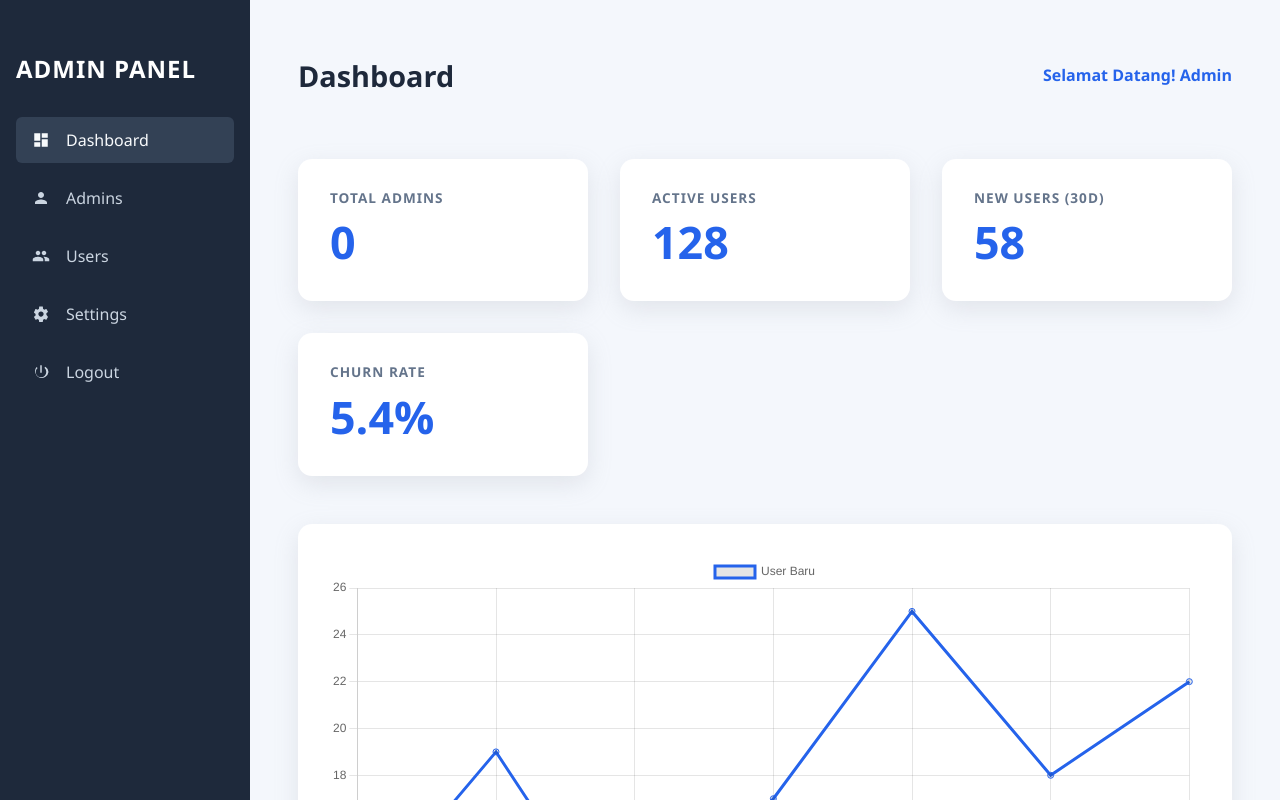
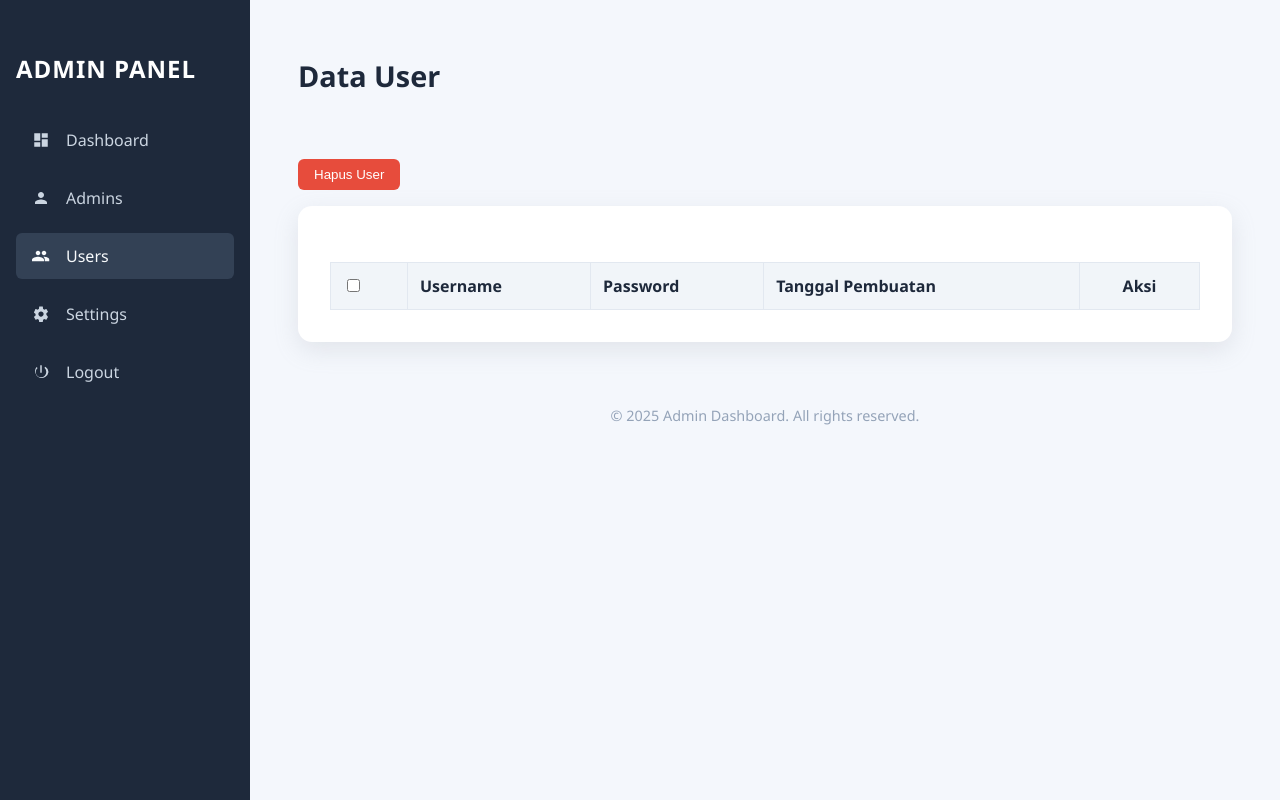
Before and after one commit to xadriannn/CHATBOT-AI, a website: page public/dashboard.html in a window 1280 px wide. Both pictures are taken after a click on the link "Users". Shown: the top 800 px of the page. Drawn offline with nearby package versions, Linux system fonts and the light colour scheme; no server answers.

Commit message:
update dikit

```diff
--- a/public/dashboard.html
+++ b/public/dashboard.html
@@ -23,10 +23,13 @@
       Admins
     </a>
 
-    <a href="#" class="nav-link">
-      <svg viewBox="0 0 24 24"><path d="M16 11c1.66 0 2.99-1.34 2.99-3S17.66 5 16 5s-3 1.34-3 3 1.34 3 3 3zm-8 0c1.66 0 2.99-1.34 2.99-3S9.66 5 8 5 5 6.34 5 8s1.34 3 3 3zm0 2c-2.33 0-7 1.17-7 3.5V19h14v-2.5c0-2.33-4.67-3.5-7-3.5zm8 0c-.29 0-.62.02-.97.05 1.16.84 1.97 2.03 1.97 3.45V19h6v-2.5c0-2.33-4.67-3.5-7-3.5z"/></svg>
-      Users
-    </a>
+    <a href="#" class="nav-link" onclick="showSection('user-table-section', this)">
+  <svg viewBox="0 0 24 24" width="24" height="24" fill="currentColor">
+    <path d="M16 11c1.66 0 3-1.34 3-3s-1.34-3-3-3-3 1.34-3 3 1.34 3 3 3zm-8 0c1.66 0 3-1.34 3-3S9.66 5 8 5 5 6.34 5 8s1.34 3 3 3zm0 2c-2.67 0-8 1.34-8 4v2h16v-2c0-2.66-5.33-4-8-4zm8 0c-.29 0-.62.02-.97.05 1.16.84 1.97 2.03 1.97 3.45V19h6v-2.5c0-2.33-4.67-3.5-7-3.5z"/>
+  </svg>
+  Users
+</a>
+
 
     <a href="#" class="nav-link">
       <svg viewBox="0 0 24 24"><path d="M19.14,12.94c0.04-0.31,0.06-0.63,0.06-0.94s-0.02-0.63-0.06-0.94l2.03-1.58c0.18-0.14,0.23-0.4,0.12-0.61l-1.92-3.32c-0.11-0.21-0.36-0.3-0.59-0.22l-2.39,0.96c-0.5-0.38-1.03-0.7-1.63-0.94L14.5,2.5c-0.05-0.23-0.25-0.4-0.49-0.4h-4c-0.24,0-0.44,0.17-0.49,0.4L9.22,5.28c-0.6,0.24-1.13,0.56-1.63,0.94l-2.39-0.96c-0.23-0.09-0.48,0.01-0.59,0.22L2.69,9.8c-0.11,0.21-0.06,0.47,0.12,0.61l2.03,1.58C4.76,12.37,4.73,12.68,4.73,13s0.02,0.63,0.06,0.94l-2.03,1.58c-0.18,0.14-0.23,0.4-0.12,0.61l1.92,3.32c0.11,0.21,0.36,0.3,0.59,0.22l2.39-0.96c0.5,0.38,1.03,0.7,1.63,0.94l0.29,2.78c0.05,0.23,0.25,0.4,0.49,0.4h4c0.24,0,0.44-0.17,0.49-0.4l0.29-2.78c0.6-0.24,1.13-0.56,1.63-0.94l2.39,0.96c0.23,0.09,0.48-0.01,0.59-0.22l1.92-3.32c0.11-0.21,0.06-0.47-0.12-0.61L19.14,12.94z M12,15.5c-1.93,0-3.5-1.57-3.5-3.5S10.07,8.5,12,8.5s3.5,1.57,3.5,3.5S13.93,15.5,12,15.5z"/></svg>
@@ -85,6 +88,38 @@
       </section>
     </section>
 
+  <section id="user-table-section" class="hidden-section">
+  <header>
+    <h1>Data User</h1>
+  </header>
+
+  <div class="admin-action">
+    <button id="delete-user-button" class="danger-btn">Hapus User</button>
+  </div>
+
+  <section class="chart-container">
+    <table>
+      <thead>
+        <tr>
+          <th>
+  <label for="select-all-users" class="visually-hidden">Pilih Semua User</label>
+  <input type="checkbox" id="select-all-users" aria-label="Pilih Semua User" />
+</th>
+
+          <th>Username</th>
+          <th>Password</th>
+          <th>Tanggal Pembuatan</th>
+          <th class="action-cell">Aksi</th>
+        </tr>
+      </thead>
+      <tbody id="user-table-body">
+        <!-- Baris user akan di-generate dengan JS -->
+      </tbody>
+    </table>
+  </section>
+</section>
+
+
     <!-- Modal Tambah Admin -->
     <div class="modal hidden" id="add-admin-modal">
       <div class="modal-content">
@@ -122,6 +157,32 @@ document.addEventListener("DOMContentLoaded", async () => {
     document.getElementById('admin-username').textContent = 'Admin';
   }
 });
+
+function showSection(sectionId, element) {
+  // Sembunyikan semua section
+  document.querySelectorAll('main section').forEach(sec => sec.classList.add('hidden-section'));
+
+  // Tampilkan section yang dipilih
+  const selected = document.getElementById(sectionId);
+  if (selected) {
+    selected.classList.remove('hidden-section');
+  }
+
+  // Atur tombol sidebar yang aktif
+  document.querySelectorAll('.nav-link').forEach(link => link.classList.remove('active'));
+  if (element) {
+    element.classList.add('active');
+  }
+}
+
+document.getElementById('select-all-users').addEventListener('change', (e) => {
+  const isChecked = e.target.checked;
+  document.querySelectorAll('.select-user').forEach(cb => {
+    cb.checked = isChecked;
+  });
+});
+
+
 </script>
 
   <script src="script.js"></script>
--- a/public/styling/dashboard.css
+++ b/public/styling/dashboard.css
@@ -263,3 +263,24 @@ th.action-cell, td.action-cell {
       align-items: center;
       gap: 8px;
     }
+
+    .danger-btn {
+  background-color: #e74c3c;
+  color: white;
+  border: none;
+  padding: 8px 16px;
+  border-radius: 6px;
+  cursor: pointer;
+}
+
+.danger-btn:hover {
+  background-color: #c0392b;
+}
+
+.visually-hidden {
+  position: absolute;
+  left: -9999px;
+  width: 1px;
+  height: 1px;
+  overflow: hidden;
+}
```
Also changed, not shown: 1 other file.
